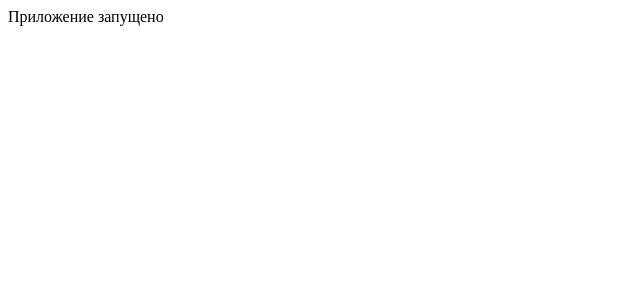
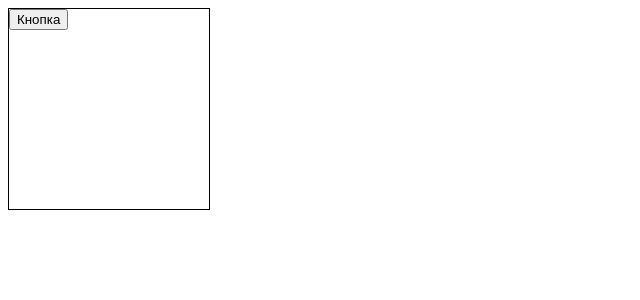
Before and after one commit to GrigoryGriko/learn_react-typescript, a React (Create React App) app: page / in a window 1280 px wide. Shown: the top 300 px of the page, without its empty margins (0-640 px from the left). Built offline with nearby package versions, Linux system fonts and the light colour scheme.

Commit message:
feat: передача функции пропсом

```diff
--- a/src/App.tsx
+++ b/src/App.tsx
@@ -1,9 +1,17 @@
 import React from 'react';
+import Card, { CardVariant } from './components/Card';
 
 const App = () => {
   return (
     <div>
-      Приложение запущено
+      <Card
+      onClick={() => console.log('нажатие произошло')}
+        variant={CardVariant.outlined}
+        width='200px'
+        height='200px'
+      >
+        <button>Кнопка</button>
+      </Card>
     </div>
   );
 };
--- /dev/null
+++ b/src/components/Card.tsx
@@ -0,0 +1,37 @@
+import React, {FC, PropsWithChildren} from 'react';
+
+export enum CardVariant {
+  outlined = 'outlined',
+  primary = 'primary'
+}
+
+interface CardProps extends PropsWithChildren {
+  width?: string;
+  height?: string;
+  variant: CardVariant;
+  onClick: () => void;
+}
+
+const Card: FC<CardProps> =
+  ({
+    width,
+    height,
+    variant,
+    onClick,
+    children
+  }) => {
+  return (
+    <div style={{
+      width,
+      height,
+      border: variant === CardVariant.outlined ? '1px solid #000' : 'none',
+      background: variant === CardVariant.primary ? 'lightgray' : ''
+    }}
+      onClick={onClick}
+    >
+      {children}
+    </div>
+  );
+};
+
+export default Card;
```
